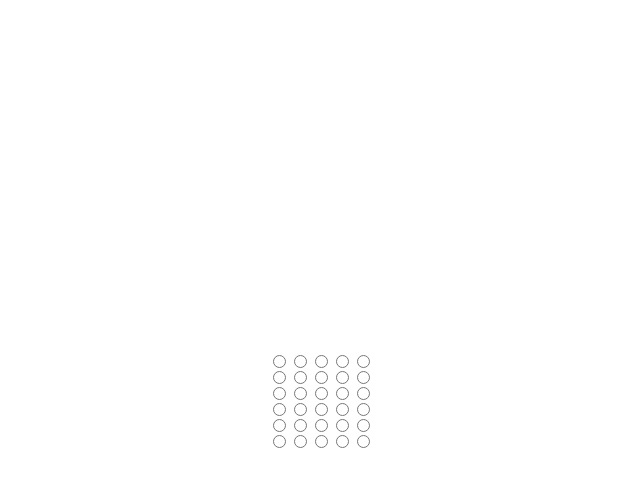
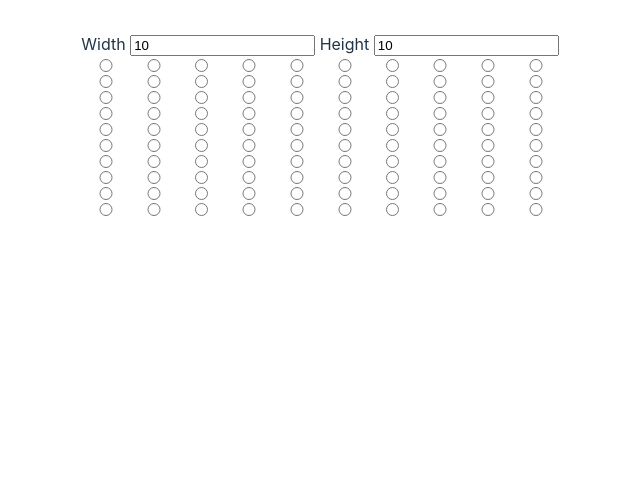
Before and after one commit to supposedly/nice-crossword, a Vue app: page / in a window 1280 px wide. Shown: the top 486 px of the page, without its empty margins (320-960 px from the left). Built offline with nearby package versions, Linux system fonts and the light colour scheme.

Commit message:
Update grid

```diff
--- a/src/App.vue
+++ b/src/App.vue
@@ -7,16 +7,4 @@ import HelloWorld from './components/HelloWorld.vue'
 </template>
 
 <style scoped>
-.logo {
-  height: 6em;
-  padding: 1.5em;
-  will-change: filter;
-  transition: filter 300ms;
-}
-.logo:hover {
-  filter: drop-shadow(0 0 2em #646cffaa);
-}
-.logo.vue:hover {
-  filter: drop-shadow(0 0 2em #42b883aa);
-}
 </style>
--- a/src/components/HelloWorld.vue
+++ b/src/components/HelloWorld.vue
@@ -1,11 +1,20 @@
 <script setup lang="ts">
+import { ref } from 'vue';
+
 import Grid from './Grid.vue';
 
+let width = ref(10);
+let height = ref(10);
 </script>
 
 <template>
-  <Grid :width="5" :height="6"></Grid>
+  Width
+  <input placeholder="Width" type="number" v-model.number="width">
+  Height
+  <input placeholder="Height" type="number" v-model.number="height">
 
+
+  <Grid :width :height></Grid>
 </template>
 
 <style scoped>
--- a/src/style.css
+++ b/src/style.css
@@ -26,7 +26,7 @@ a:hover {
 body {
   margin: 0;
   display: flex;
-  place-items: center;
+  /* place-items: center; */
   min-width: 320px;
   min-height: 100vh;
 }
```
